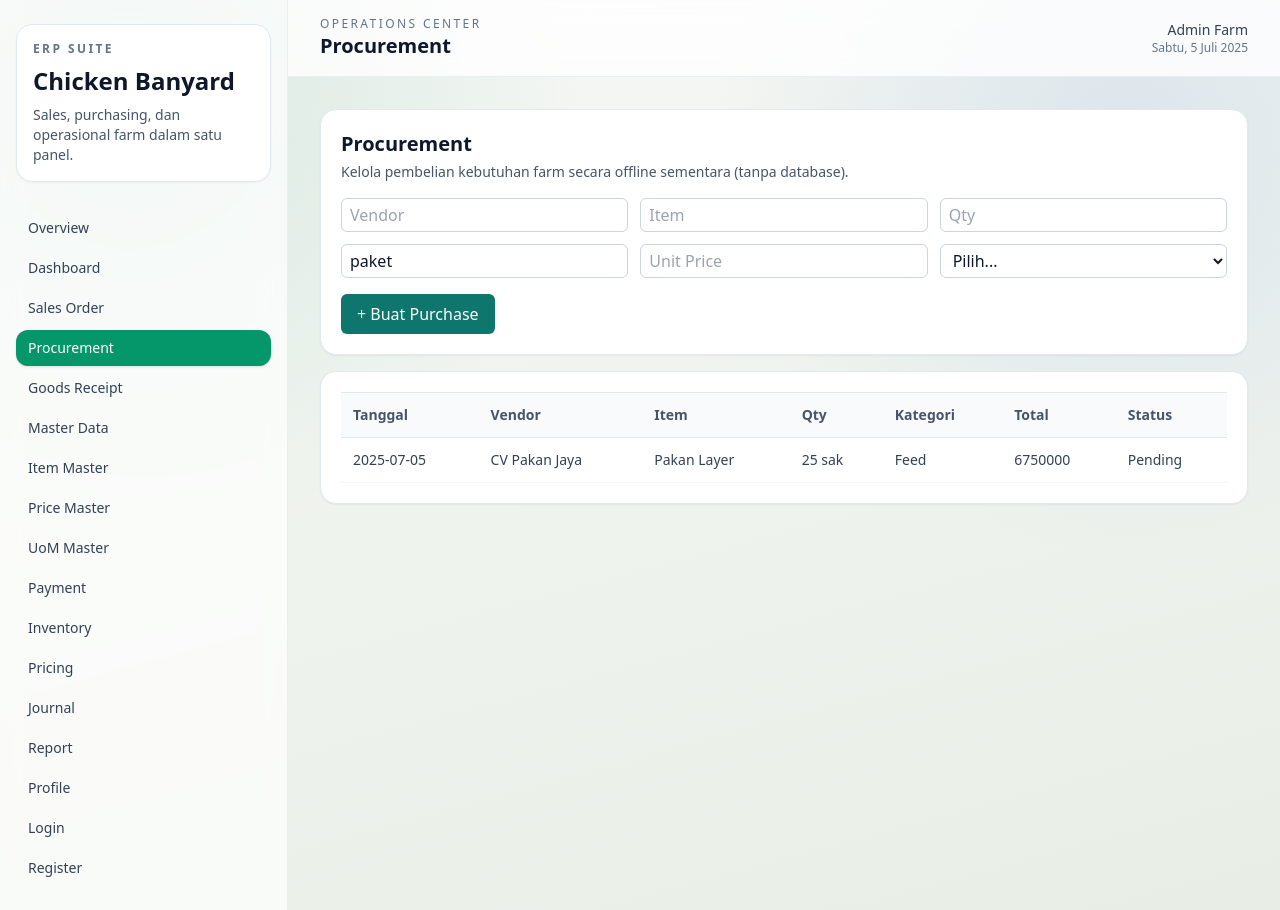
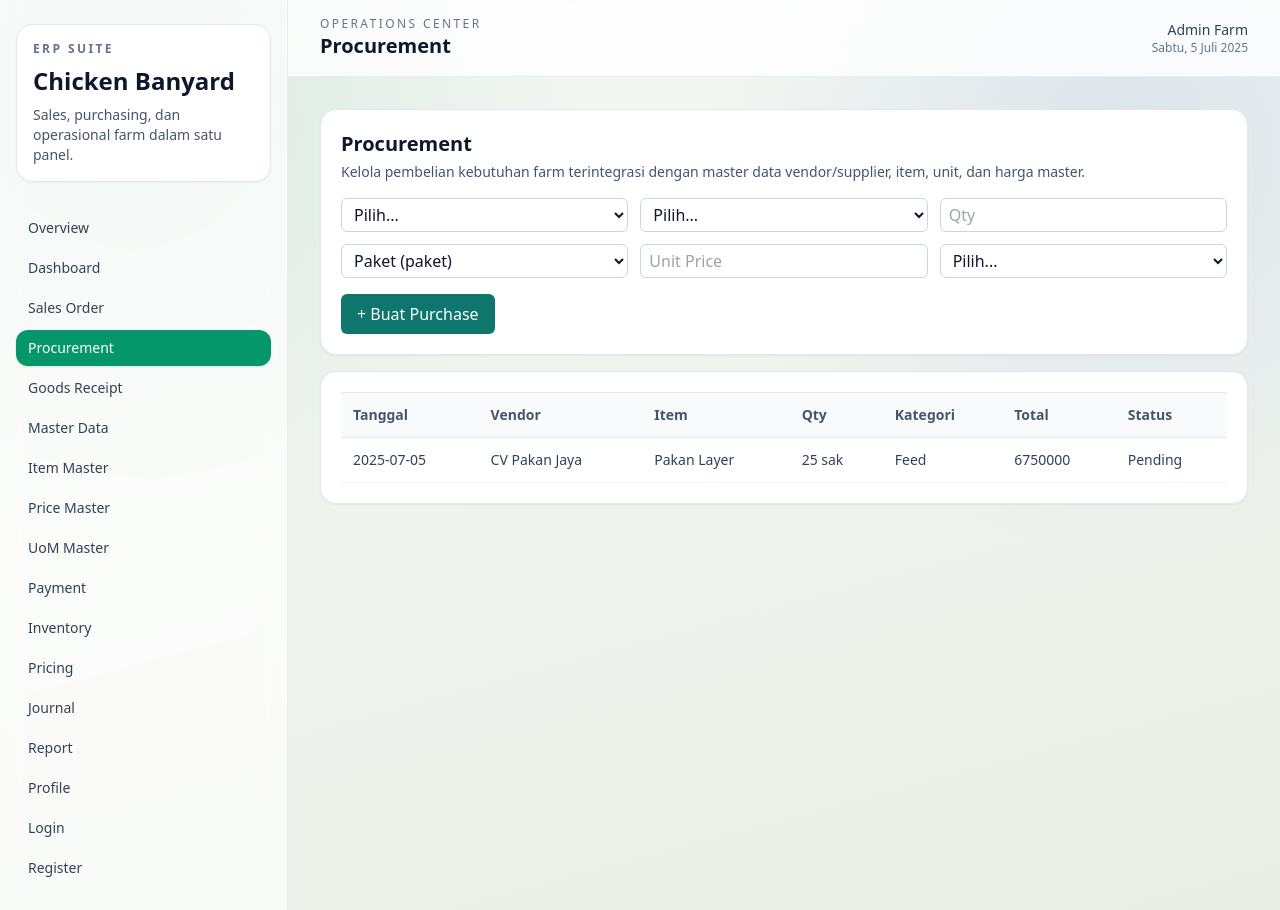
Before and after one commit to ArkaanHilmiS/chicken_banyard, a Next.js app: page /procurement in a window 1280 px wide. Built offline with nearby package versions, Linux system fonts and the light colour scheme.

Commit message:
update: integrated feature master data to another feature_300326_1328

```diff
--- a/src/app/goods-receipt/page.tsx
+++ b/src/app/goods-receipt/page.tsx
@@ -1,6 +1,6 @@
 "use client";
 
-import { useState } from "react";
+import { useMemo, useState } from "react";
 import Button from "@/components/ui/button";
 import Input from "@/components/ui/input";
 import Select from "@/components/ui/select";
@@ -9,19 +9,56 @@ import type { GoodsReceipt } from "@/types/goodsReceipt";
 
 export default function GoodsReceiptPage() {
   const receipts = useOfflineStore((state) => state.goodsReceipts);
+  const parties = useOfflineStore((state) => state.masterParties);
+  const items = useOfflineStore((state) => state.itemMasters);
+  const uoms = useOfflineStore((state) => state.unitOfMeasures);
   const addGoodsReceipt = useOfflineStore((state) => state.addGoodsReceipt);
   const [vendorName, setVendorName] = useState("");
   const [itemName, setItemName] = useState("");
+  const [vendorId, setVendorId] = useState("");
+  const [itemId, setItemId] = useState("");
   const [quantityReceived, setQuantityReceived] = useState("");
   const [unit, setUnit] = useState("sak");
   const [condition, setCondition] = useState<GoodsReceipt["condition"] | "">("");
   const [msg, setMsg] = useState("");
+
+  const vendorOptions = useMemo(
+    () => parties
+      .filter((party) => party.party_type === "vendor" || party.party_type === "supplier")
+      .map((party) => ({ value: party.id, label: party.name })),
+    [parties],
+  );
+
+  const itemOptions = useMemo(
+    () => items.map((item) => ({ value: item.id, label: `${item.sku} - ${item.name}` })),
+    [items],
+  );
+
+  const unitOptions = useMemo(
+    () => uoms.map((uom) => ({ value: uom.symbol, label: `${uom.name} (${uom.symbol})` })),
+    [uoms],
+  );
 
   const conditionOptions = [
     { value: "good", label: "Good" },
     { value: "partial", label: "Partial" },
     { value: "damaged", label: "Damaged" },
   ];
+
+  const onVendorChange = (value: string) => {
+    setVendorId(value);
+    const selectedVendor = parties.find((party) => party.id === value);
+    setVendorName(selectedVendor?.name || "");
+  };
+
+  const onItemChange = (value: string) => {
+    setItemId(value);
+    const selectedItem = items.find((item) => item.id === value);
+    if (!selectedItem) return;
+
+    setItemName(selectedItem.name);
+    setUnit(selectedItem.default_uom);
+  };
 
   const handleAddReceipt = (e: React.FormEvent) => {
     e.preventDefault();
@@ -41,6 +78,8 @@ export default function GoodsReceiptPage() {
     setMsg("Goods receipt berhasil ditambahkan.");
     setVendorName("");
     setItemName("");
+    setVendorId("");
+    setItemId("");
     setQuantityReceived("");
     setUnit("sak");
     setCondition("");
@@ -52,14 +91,14 @@ export default function GoodsReceiptPage() {
         <form onSubmit={handleAddReceipt} className="space-y-4">
           <div>
             <h1 className="text-xl font-semibold text-slate-900">Goods Receipt</h1>
-            <p className="mt-1 text-sm text-slate-600">Penerimaan barang sementara mode offline (tanpa database).</p>
+            <p className="mt-1 text-sm text-slate-600">Penerimaan barang terintegrasi dengan master vendor/supplier, item, dan unit.</p>
           </div>
 
           <div className="grid gap-3 md:grid-cols-2 xl:grid-cols-3">
-            <Input value={vendorName} onChange={(e) => setVendorName(e.target.value)} placeholder="Vendor" className="w-full" required />
-            <Input value={itemName} onChange={(e) => setItemName(e.target.value)} placeholder="Item" className="w-full" required />
+            <Select options={vendorOptions} value={vendorId} onChange={(e) => onVendorChange(e.target.value)} required className="w-full" />
+            <Select options={itemOptions} value={itemId} onChange={(e) => onItemChange(e.target.value)} required className="w-full" />
             <Input type="number" min={1} value={quantityReceived} onChange={(e) => setQuantityReceived(e.target.value)} placeholder="Qty Diterima" className="w-full" required />
-            <Input value={unit} onChange={(e) => setUnit(e.target.value)} placeholder="Unit" className="w-full" required />
+            <Select options={unitOptions} value={unit} onChange={(e) => setUnit(e.target.value)} required className="w-full" />
             <Select options={conditionOptions} value={condition} onChange={(e) => setCondition(e.target.value as GoodsReceipt["condition"] | "")} required className="w-full" />
           </div>
 
--- a/src/app/order/page.tsx
+++ b/src/app/order/page.tsx
@@ -1,5 +1,5 @@
 "use client";
-import { useState } from "react";
+import { useMemo, useState } from "react";
 import Input from "@/components/ui/input";
 import Select from "@/components/ui/select";
 import Button from "@/components/ui/button";
@@ -13,10 +13,27 @@ const serviceMethods = [
 
 export default function OrderPage() {
   const addOrder = useOfflineStore((state) => state.addOrder);
+  const parties = useOfflineStore((state) => state.masterParties);
+  const [customerId, setCustomerId] = useState("");
   const [qty, setQty] = useState("");
   const [serviceMethod, setServiceMethod] = useState<"antar" | "ambil" | "">("");
   const [address, setAddress] = useState("");
   const [msg, setMsg] = useState("");
+
+  const customerOptions = useMemo(
+    () => parties
+      .filter((party) => party.party_type === "customer")
+      .map((party) => ({ value: party.id, label: party.name })),
+    [parties],
+  );
+
+  const onCustomerChange = (value: string) => {
+    setCustomerId(value);
+    const selectedCustomer = parties.find((party) => party.id === value);
+    if (selectedCustomer?.address) {
+      setAddress(selectedCustomer.address);
+    }
+  };
 
   const handleOrder = async (e: React.FormEvent) => {
     e.preventDefault();
@@ -31,6 +48,7 @@ export default function OrderPage() {
       address,
     });
     setMsg("Pesanan berhasil disimpan sementara (offline).");
+    setCustomerId("");
     setQty("");
     setServiceMethod("");
     setAddress("");
@@ -43,6 +61,13 @@ export default function OrderPage() {
         <p className="mt-1 text-sm text-slate-600">Input pesanan pelanggan untuk diproses ke payment, stok, dan laporan.</p>
 
         <form onSubmit={handleOrder} className="mt-5 space-y-3">
+          <Select
+            options={customerOptions}
+            value={customerId}
+            onChange={(e) => onCustomerChange(e.target.value)}
+            required
+            className="w-full"
+          />
           <Input
             type="number"
             value={qty}
--- a/src/app/payment/page.tsx
+++ b/src/app/payment/page.tsx
@@ -1,5 +1,5 @@
 "use client";
-import { useState } from "react";
+import { useMemo, useState } from "react";
 import Button from "@/components/ui/button";
 import Input from "@/components/ui/input";
 import Select from "@/components/ui/select";
@@ -8,10 +8,12 @@ import { useOfflineStore } from "@/lib/offlineStore";
 
 export default function PaymentPage() {
   const payments = useOfflineStore((state) => state.payments);
+  const parties = useOfflineStore((state) => state.masterParties);
   const addPayment = useOfflineStore((state) => state.addPayment);
   const [direction, setDirection] = useState<"incoming" | "outgoing" | "">("");
   const [paymentFor, setPaymentFor] = useState<NonNullable<Payment["payment_for"]> | "">("");
   const [vendorName, setVendorName] = useState("");
+  const [partyId, setPartyId] = useState("");
   const [method, setMethod] = useState<Payment["payment_method"] | "">("");
   const [amount, setAmount] = useState("");
   const [msg, setMsg] = useState("");
@@ -44,6 +46,41 @@ export default function PaymentPage() {
     { value: "cash", label: "Cash" },
     { value: "qris", label: "QRIS" },
   ];
+
+  const partyOptions = useMemo(() => {
+    if (!direction) return [];
+
+    return parties
+      .filter((party) => {
+        if (direction === "incoming") {
+          return party.party_type === "customer" || party.party_type === "stakeholder";
+        }
+        return party.party_type === "vendor" || party.party_type === "supplier" || party.party_type === "stakeholder";
+      })
+      .map((party) => ({ value: party.id, label: `${party.name} (${party.party_type})` }));
+  }, [direction, parties]);
+
+  const onDirectionChange = (value: "incoming" | "outgoing" | "") => {
+    setDirection(value);
+    setPartyId("");
+    setVendorName("");
+    setMethod("");
+
+    if (value === "incoming") {
+      setPaymentFor((prev) => (prev ? prev : "sales"));
+    }
+  };
+
+  const onPartyChange = (value: string) => {
+    setPartyId(value);
+    const selectedParty = parties.find((party) => party.id === value);
+    if (!selectedParty) return;
+
+    setVendorName(selectedParty.name);
+    if (selectedParty.preferred_payment_method) {
+      setMethod(selectedParty.preferred_payment_method);
+    }
+  };
 
   const handleAddPayment = (e: React.FormEvent) => {
     e.preventDefault();
@@ -78,9 +115,9 @@ export default function PaymentPage() {
           </div>
 
           <div className="grid gap-3 md:grid-cols-2 xl:grid-cols-3">
-            <Select options={directionOptions} value={direction} onChange={(e) => setDirection(e.target.value as "incoming" | "outgoing" | "")} required className="w-full" />
+            <Select options={directionOptions} value={direction} onChange={(e) => onDirectionChange(e.target.value as "incoming" | "outgoing" | "")} required className="w-full" />
             <Select options={paymentForOptions} value={paymentFor} onChange={(e) => setPaymentFor(e.target.value as NonNullable<Payment["payment_for"]> | "")} required className="w-full" />
-            <Input value={vendorName} onChange={(e) => setVendorName(e.target.value)} placeholder="Vendor / Pelanggan" className="w-full" />
+            <Select options={partyOptions} value={partyId} onChange={(e) => onPartyChange(e.target.value)} className="w-full" />
             <Select options={methodOptions} value={method} onChange={(e) => setMethod(e.target.value as Payment["payment_method"] | "")} required className="w-full" />
             <Input type="number" min={1} value={amount} onChange={(e) => setAmount(e.target.value)} placeholder="Nominal" className="w-full" required />
           </div>
--- a/src/app/procurement/page.tsx
+++ b/src/app/procurement/page.tsx
@@ -1,6 +1,6 @@
 "use client";
 
-import { useState } from "react";
+import { useMemo, useState } from "react";
 import Button from "@/components/ui/button";
 import Input from "@/components/ui/input";
 import Select from "@/components/ui/select";
@@ -9,14 +9,37 @@ import type { Purchase } from "@/types/purchase";
 
 export default function ProcurementPage() {
   const purchases = useOfflineStore((state) => state.purchases);
+  const parties = useOfflineStore((state) => state.masterParties);
+  const items = useOfflineStore((state) => state.itemMasters);
+  const uoms = useOfflineStore((state) => state.unitOfMeasures);
+  const priceMasters = useOfflineStore((state) => state.priceMasters);
   const addPurchase = useOfflineStore((state) => state.addPurchase);
   const [vendorName, setVendorName] = useState("");
   const [itemName, setItemName] = useState("");
+  const [vendorId, setVendorId] = useState("");
+  const [itemId, setItemId] = useState("");
   const [quantity, setQuantity] = useState("");
   const [unit, setUnit] = useState("paket");
   const [unitPrice, setUnitPrice] = useState("");
   const [category, setCategory] = useState<Purchase["category"] | "">("");
   const [msg, setMsg] = useState("");
+
+  const vendorOptions = useMemo(
+    () => parties
+      .filter((party) => party.party_type === "vendor" || party.party_type === "supplier")
+      .map((party) => ({ value: party.id, label: party.name })),
+    [parties],
+  );
+
+  const itemOptions = useMemo(
+    () => items.map((item) => ({ value: item.id, label: `${item.sku} - ${item.name}` })),
+    [items],
+  );
+
+  const unitOptions = useMemo(
+    () => uoms.map((uom) => ({ value: uom.symbol, label: `${uom.name} (${uom.symbol})` })),
+    [uoms],
+  );
 
   const categoryOptions = [
     { value: "utility", label: "Utility" },
@@ -26,6 +49,37 @@ export default function ProcurementPage() {
     { value: "asset", label: "Asset" },
     { value: "other", label: "Other" },
   ];
+
+  const inferCategoryFromItem = (itemCategory: string): Purchase["category"] => {
+    const normalized = itemCategory.toLowerCase();
+    if (normalized.includes("pakan") || normalized.includes("feed")) return "feed";
+    if (normalized.includes("ayam") || normalized.includes("livestock")) return "livestock";
+    if (normalized.includes("utility") || normalized.includes("listrik") || normalized.includes("air")) return "utility";
+    if (normalized.includes("asset")) return "asset";
+    if (normalized.includes("operasional")) return "operational";
+    return "other";
+  };
+
+  const onVendorChange = (value: string) => {
+    setVendorId(value);
+    const selectedVendor = parties.find((party) => party.id === value);
+    setVendorName(selectedVendor?.name || "");
+  };
+
+  const onItemChange = (value: string) => {
+    setItemId(value);
+    const selectedItem = items.find((item) => item.id === value);
+    if (!selectedItem) return;
+
+    setItemName(selectedItem.name);
+    setUnit(selectedItem.default_uom);
+    setCategory(inferCategoryFromItem(selectedItem.category));
+
+    const matchedPurchasePrice = priceMasters.find(
+      (row) => row.item_id === selectedItem.id && row.price_type === "purchase",
+    );
+    setUnitPrice(String(matchedPurchasePrice?.price_value ?? selectedItem.purchase_price));
+  };
 
   const handleAddPurchase = (e: React.FormEvent) => {
     e.preventDefault();
@@ -46,6 +100,8 @@ export default function ProcurementPage() {
     setMsg("Data pembelian berhasil ditambahkan.");
     setVendorName("");
     setItemName("");
+    setVendorId("");
+    setItemId("");
     setQuantity("");
     setUnit("paket");
     setUnitPrice("");
@@ -58,14 +114,14 @@ export default function ProcurementPage() {
         <form onSubmit={handleAddPurchase} className="space-y-4">
           <div>
             <h1 className="text-xl font-semibold text-slate-900">Procurement</h1>
-            <p className="mt-1 text-sm text-slate-600">Kelola pembelian kebutuhan farm secara offline sementara (tanpa database).</p>
+            <p className="mt-1 text-sm text-slate-600">Kelola pembelian kebutuhan farm terintegrasi dengan master data vendor/supplier, item, unit, dan harga master.</p>
           </div>
 
           <div className="grid gap-3 md:grid-cols-2 xl:grid-cols-3">
-            <Input value={vendorName} onChange={(e) => setVendorName(e.target.value)} placeholder="Vendor" className="w-full" required />
-            <Input value={itemName} onChange={(e) => setItemName(e.target.value)} placeholder="Item" className="w-full" required />
+            <Select options={vendorOptions} value={vendorId} onChange={(e) => onVendorChange(e.target.value)} required className="w-full" />
+            <Select options={itemOptions} value={itemId} onChange={(e) => onItemChange(e.target.value)} required className="w-full" />
             <Input type="number" min={1} value={quantity} onChange={(e) => setQuantity(e.target.value)} placeholder="Qty" className="w-full" required />
-            <Input value={unit} onChange={(e) => setUnit(e.target.value)} placeholder="Unit (kg/sak/paket)" className="w-full" required />
+            <Select options={unitOptions} value={unit} onChange={(e) => setUnit(e.target.value)} required className="w-full" />
             <Input type="number" min={1} value={unitPrice} onChange={(e) => setUnitPrice(e.target.value)} placeholder="Unit Price" className="w-full" required />
             <Select options={categoryOptions} value={category} onChange={(e) => setCategory(e.target.value as Purchase["category"] | "")} required className="w-full" />
           </div>
```
